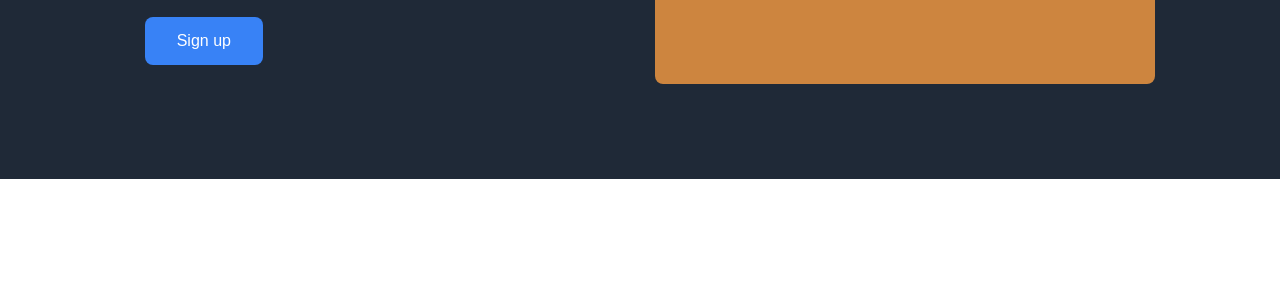
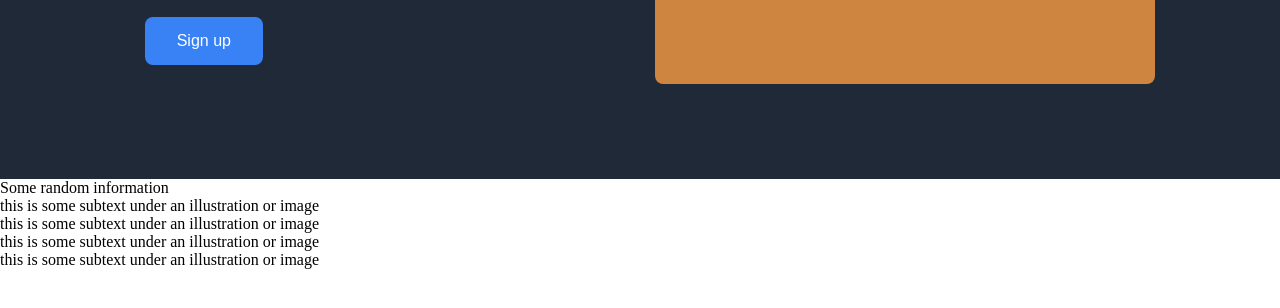
Before and after one commit to BahkoHatake/odin-landing-page, a plain HTML site: page index.html in a window 1280 px wide. Shown: the part 426-734 px from the top of the page. Drawn offline with Linux system fonts and the light colour scheme.

Commit message:
make html for secon section

```diff
--- a/index.html
+++ b/index.html
@@ -27,6 +27,27 @@
 
         </div>
     </div>
+    <div class="second">
+        <div class="info">Some random information</div>
+        <div class="pic-contain">
+            <div class="cone">
+                <div class="pone"></div>
+                <div class="tone">this is some subtext under an illustration or image</div>
+            </div>
+            <div class="ctwo">
+                <div class="ptwo"></div>
+                <div class="ttwo">this is some subtext under an illustration or image</div>
+            </div>
+            <div class="cthree">
+                <div class="pthree"></div>
+                <div class="tthre">this is some subtext under an illustration or image</div>
+            </div>
+            <div class="cfour">
+                <div class="pfour"></div>
+                <div class="tfour">this is some subtext under an illustration or image</div>
+            </div>
+        </div>
+    </div>
 
 </body>
 </html>
```
